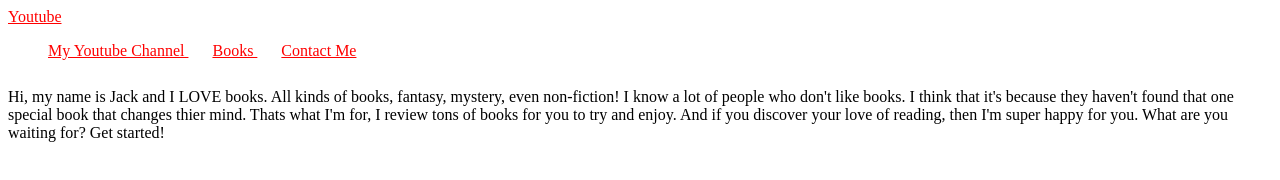
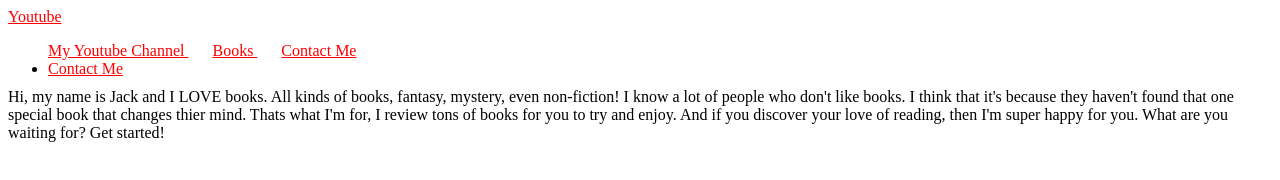
Before and after one commit to JBookReviews/JBookReviews.github.io, a plain HTML site: page index.html in a window 1280 px wide. Drawn offline with Linux system fonts and the light colour scheme.

Commit message:
Update index.html

```diff
--- a/index.html
+++ b/index.html
@@ -25,6 +25,7 @@ return text;
 				<li class="navitem"><a href="youtube.html"> My Youtube Channel </a></li>
 				<li class="navitem"><a href="books.html"> Books </a></li>
 				<li class="navitem"><a href="contact.html"> Contact Me </a></li>
+				<li class="About The Authors"><a href="about.html"> Contact Me </a></li>
 			</ul>
 		</nav>
 		<p>Hi, my name is Jack and I LOVE books. All kinds of books, fantasy, mystery, even non-fiction! I know a lot of people who don't like books. I think that it's because they haven't found that one special book that changes thier mind. Thats what I'm for, I review tons of books for you to try and enjoy. And if you discover your love of reading, then I'm super happy for you. What are you waiting for? Get started!</p>
```
